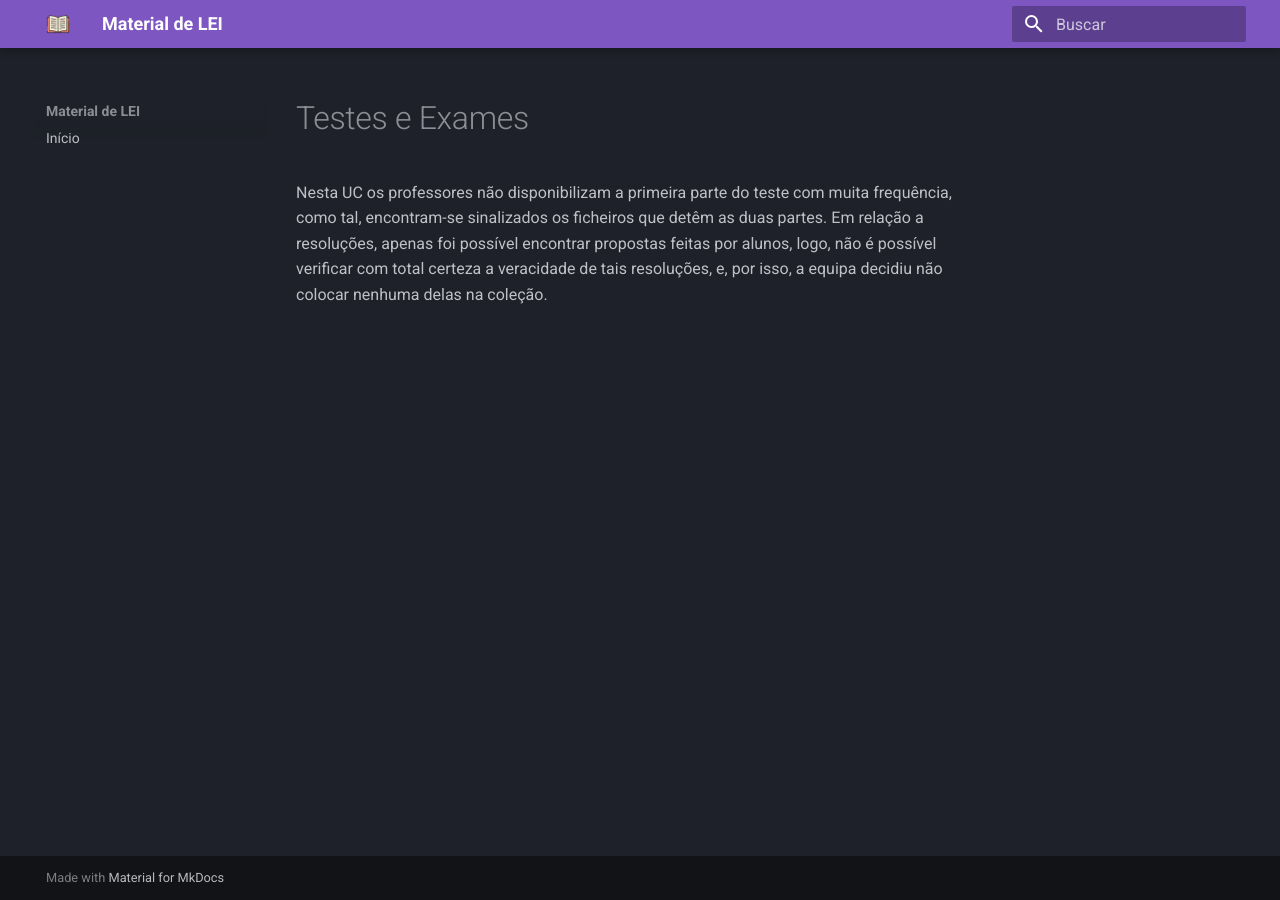
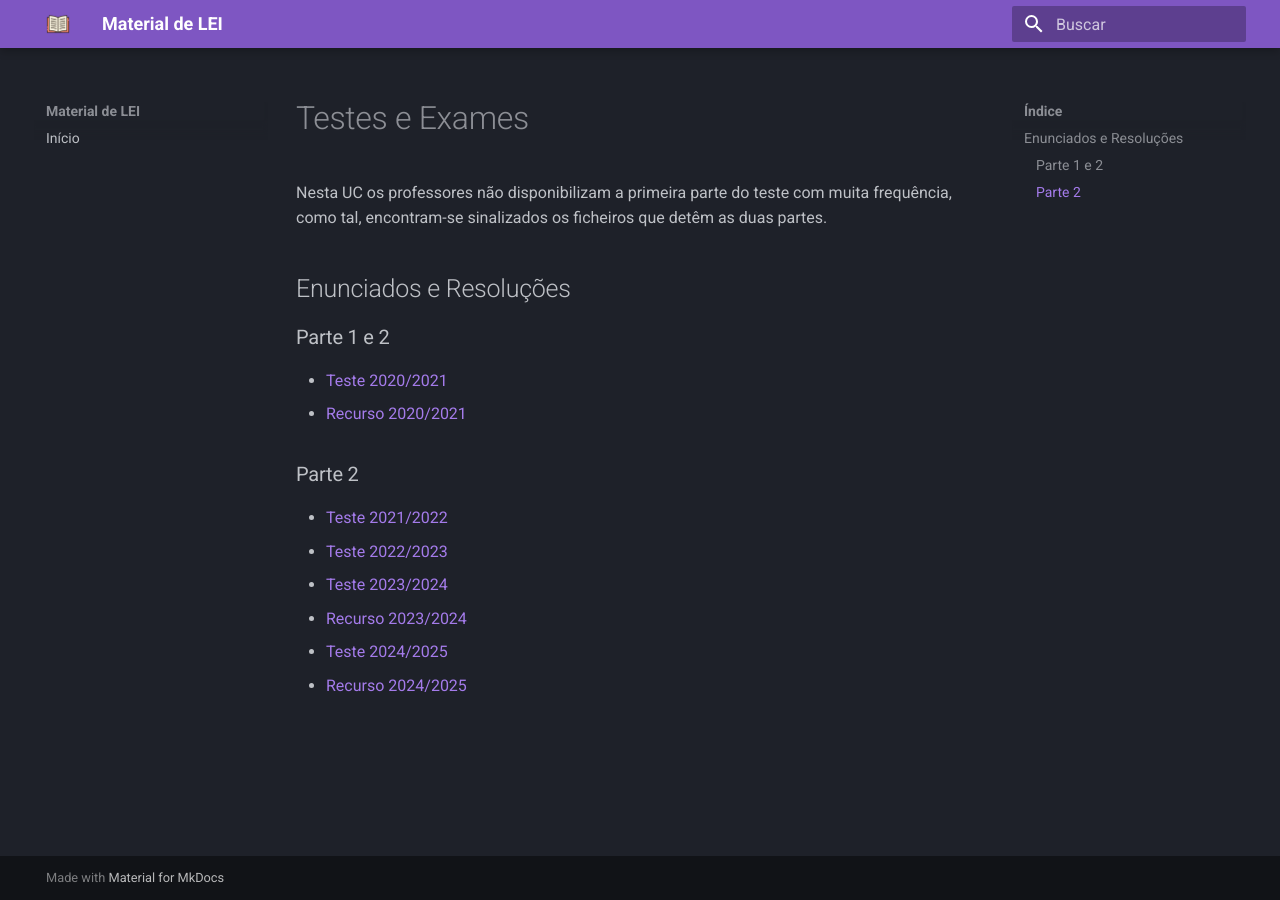
Before and after one commit to eduardo106919/LEI-Material-Estudo, an MkDocs documentation site: the page built from docs/POO/Testes e Exames/README.md, in a window 1280 px wide. Built offline with MkDocs 1.6.1 and Material for MkDocs 9.7.7, drawn with Linux system fonts in a browser that asks for light colours.

Commit message:
POO feito

```diff
--- a/docs/POO/Testes e Exames/README.md
+++ b/docs/POO/Testes e Exames/README.md
@@ -1,2 +1,16 @@
 # Testes e Exames
-Nesta UC os professores não disponibilizam a primeira parte do teste com muita frequência, como tal, encontram-se sinalizados os ficheiros que detêm as duas partes. Em relação a resoluções, apenas foi possível encontrar propostas feitas por alunos, logo, não é possível verificar com total certeza a veracidade de tais resoluções, e, por isso, a equipa decidiu não colocar nenhuma delas na coleção.
+Nesta UC os professores não disponibilizam a primeira parte do teste com muita frequência, como tal, encontram-se sinalizados os ficheiros que detêm as duas partes.
+
+## Enunciados e Resoluções
+
+### Parte 1 e 2
+* [Teste 2020/2021](teste_2020_2021_pt12.pdf)
+* [Recurso 2020/2021](exame_2020_2021_pt12.pdf)
+
+### Parte 2
+* [Teste 2021/2022](teste_2021_2022_pt2.pdf)
+* [Teste 2022/2023](teste_2022_2023_pt2.pdf)
+* [Teste 2023/2024](teste_2023_2024_pt2.pdf)
+* [Recurso 2023/2024](recurso_2023_2024_pt2.pdf)
+* [Teste 2024/2025](teste_2024_2025_pt2.pdf)
+* [Recurso 2024/2025](recurso_2024_2025_pt2.pdf)
```
Also changed, not shown: docs/POO/Material Pedagógico/README.md (added, +106 -0 lines), docs/POO/README.md (+1 -1 lines), docs/IO/Formulários para os testes/README.md (line endings or trailing spaces), 16 other files.
